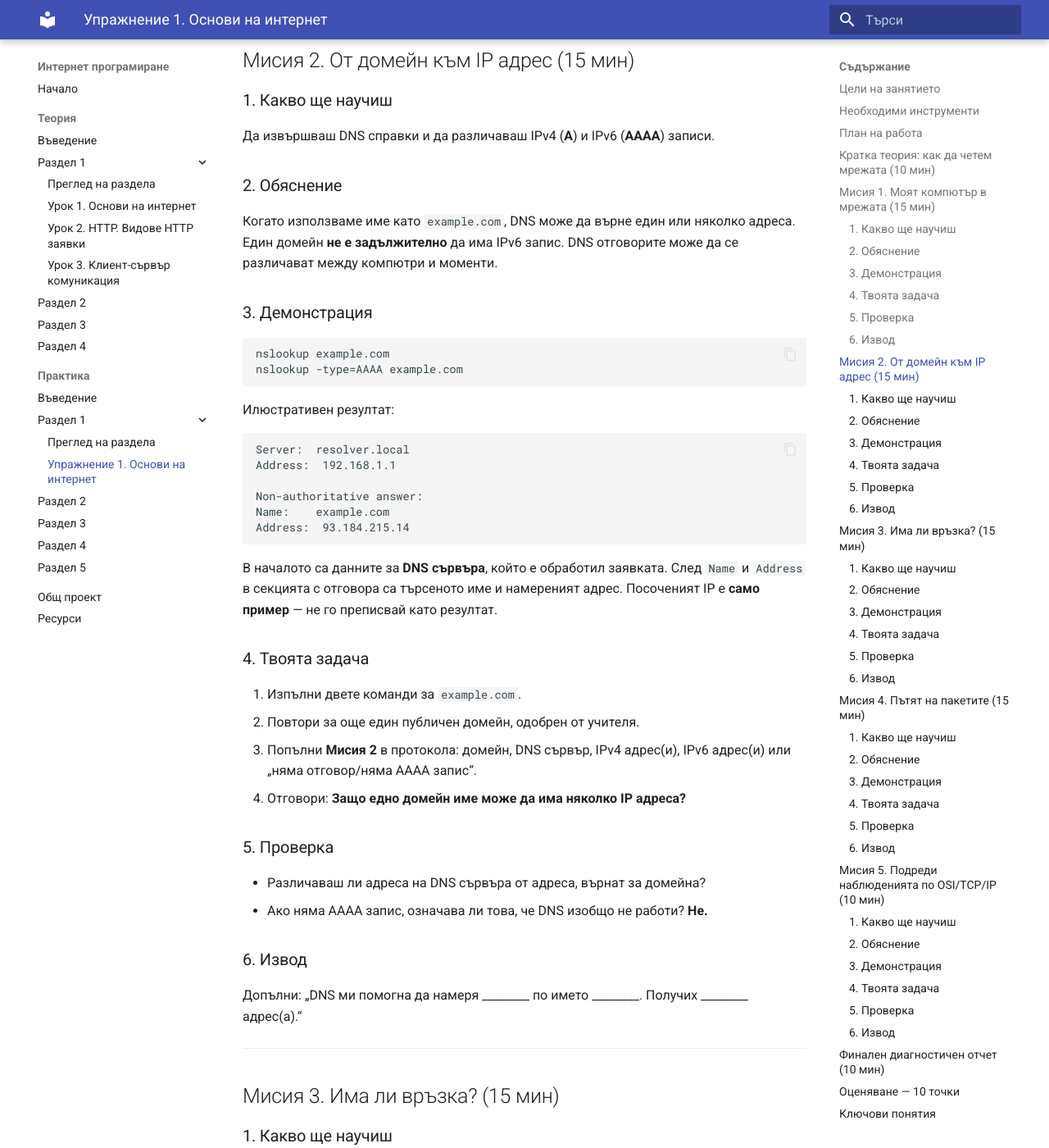
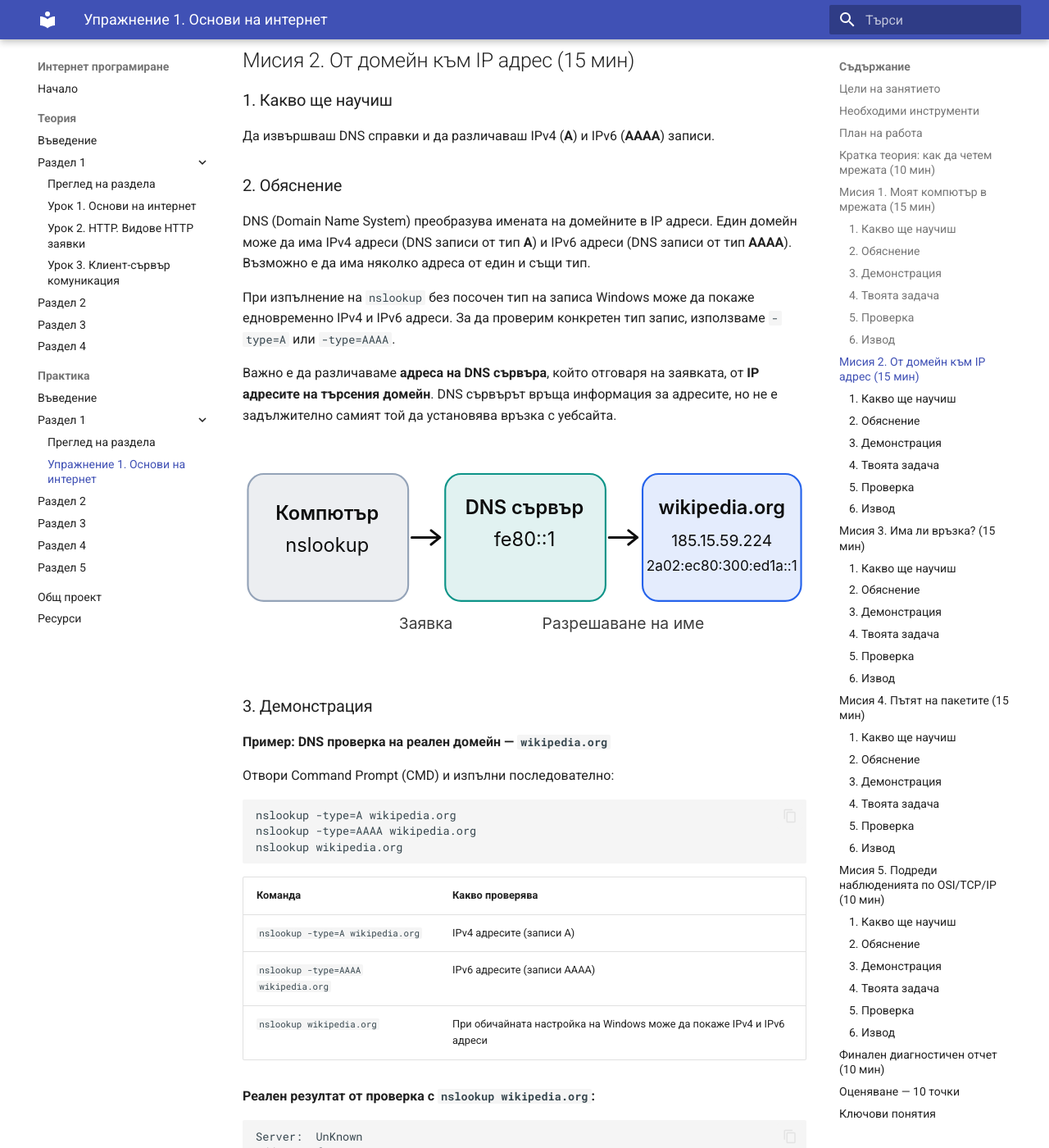
Before and after one commit to IlkoIliev/internet-programirane, an MkDocs documentation site: the page built from docs/praktika/razdel-1/uprazhnenie-urok-01-osnovi-na-internet.md, in a window 1280 px wide and 1400 px high, scrolled down 4171 px. Shown: the whole window at 82% size. Built offline with MkDocs 1.6.1 and Material for MkDocs 9.7.7, drawn with Linux system fonts in a browser that asks for light colours; some of the changed text lies outside the part shown.

Commit message:
Разширено обяснение на DNS и nslookup
Добавено обяснение за DNS, включително разлики между IPv4 и IPv6 адреси, и примери за използване на nslookup. Обновени инструкции за проверка на домейни и разяснения относно получените резултати.

````diff
--- a/docs/praktika/razdel-1/uprazhnenie-urok-01-osnovi-na-internet.md
+++ b/docs/praktika/razdel-1/uprazhnenie-urok-01-osnovi-na-internet.md
@@ -117,43 +117,90 @@ Ethernet adapter Ethernet:
 
 ### 2. Обяснение
 
-Когато използваме име като `example.com`, DNS може да върне един или няколко адреса. Един домейн **не е задължително** да има IPv6 запис. DNS отговорите може да се различават между компютри и моменти.
+DNS (Domain Name System) преобразува имената на домейните в IP адреси. Един домейн може да има IPv4 адреси (DNS записи от тип **A**) и IPv6 адреси (DNS записи от тип **AAAA**). Възможно е да има няколко адреса от един и същи тип.
+
+При изпълнение на `nslookup` без посочен тип на записа Windows може да покаже едновременно IPv4 и IPv6 адреси. За да проверим конкретен тип запис, използваме `-type=A` или `-type=AAAA`.
+
+Важно е да различаваме **адреса на DNS сървъра**, който отговаря на заявката, от **IP адресите на търсения домейн**. DNS сървърът връща информация за адресите, но не е задължително самият той да установява връзка с уебсайта.
+
+![DNS разрешаване на домейн](../../images/dns-razreshavane-na-domeyn.svg)
 
 ### 3. Демонстрация
 
+**Пример: DNS проверка на реален домейн — `wikipedia.org`**
+
+Отвори Command Prompt (CMD) и изпълни последователно:
+
 ```bat
-nslookup example.com
-nslookup -type=AAAA example.com
+nslookup -type=A wikipedia.org
+nslookup -type=AAAA wikipedia.org
+nslookup wikipedia.org
 ```
 
-Илюстративен резултат:
+| Команда | Какво проверява |
+|---|---|
+| `nslookup -type=A wikipedia.org` | IPv4 адресите (записи A) |
+| `nslookup -type=AAAA wikipedia.org` | IPv6 адресите (записи AAAA) |
+| `nslookup wikipedia.org` | При обичайната настройка на Windows може да покаже IPv4 и IPv6 адреси |
+
+**Реален резултат от проверка с `nslookup wikipedia.org`:**
 
 ```text
-Server:  resolver.local
-Address:  192.168.1.1
+Server:  UnKnown
+Address: fe80::1
 
 Non-authoritative answer:
-Name:    example.com
-Address:  93.184.215.14
+Name:    wikipedia.org
+Addresses: 2a02:ec80:300:ed1a::1
+           185.15.59.224
 ```
 
-В началото са данните за **DNS сървъра**, който е обработил заявката. След `Name` и `Address` в секцията с отговора са търсеното име и намереният адрес. Посоченият IP е **само пример** — не го преписвай като резултат.
+**Как да прочетем резултата?**
+
+- `Server: UnKnown` — DNS сървърът е отговорил, но `nslookup` не е установил неговото име. Това не е грешка в DNS заявката.
+- `Address: fe80::1` — адресът на DNS сървъра, към който е изпратена заявката. `fe80::1` е локален IPv6 адрес (link-local), а не адрес на Wikipedia.
+- `Non-authoritative answer` — отговорът идва от DNS сървър, който не е авторитетен за домейна; възможно е да използва кеширана информация.
+- `185.15.59.224` — IPv4 адрес, получен за `wikipedia.org`.
+- `2a02:ec80:300:ed1a::1` — IPv6 адрес, получен за `wikipedia.org`.
+
+
+!!! note "Важно"
+    Един домейн може да има няколко IPv4 или IPv6 адреса. Получените резултати може да се различават според момента на проверката и използвания DNS сървър. Записвай **реално получените адреси**, а не копирай тези от примера.
+
+**Помисли:** Защо адресът на DNS сървъра е IPv6 (`fe80::1`), а сред резултатите за Wikipedia има и IPv4 адрес?
+
+**Отговор:** DNS заявката и последващата връзка с уебсайта са различни процеси. Компютърът може да използва IPv6 за комуникация с DNS сървъра и да получи IPv4 адрес за търсения домейн.
 
 ### 4. Твоята задача
 
-1. Изпълни двете команди за `example.com`.
-2. Повтори за още един публичен домейн, одобрен от учителя.
+
+1. Изпълни трите DNS команди за `wikipedia.org`, показани в демонстрацията.
+2. Повтори проверката за `cloudflare.com`, като използваш `nslookup -type=A`, `nslookup -type=AAAA` и `nslookup`.
 3. Попълни **Мисия 2** в протокола: домейн, DNS сървър, IPv4 адрес(и), IPv6 адрес(и) или „няма отговор/няма AAAA запис“.
 4. Отговори: **Защо едно домейн име може да има няколко IP адреса?**
 
+
 ### 5. Проверка
 
-- Различаваш ли адреса на DNS сървъра от адреса, върнат за домейна?
-- Ако няма AAAA запис, означава ли това, че DNS изобщо не работи? **Не.**
+Отговори на следните въпроси:
+
+1. Каква е разликата между DNS записите **A** и **AAAA**?
+2. Какво показва редът `Server` в резултата от `nslookup`?
+3. Каква е разликата между адреса на DNS сървъра и IP адресите на търсения домейн?
+4. Защо един домейн може да има няколко IP адреса?
+5. Ако за даден домейн няма AAAA запис, означава ли това, че DNS услугата не работи? **Обоснови отговора си.**
 
 ### 6. Извод
 
-Допълни: „DNS ми помогна да намеря ________ по името ________. Получих ________ адрес(а).“
+Попълни изреченията въз основа на собствените си резултати:
+
+- DNS преобразува домейн имена в __________.
+- DNS записът от тип **A** съдържа __________ адрес.
+- DNS записът от тип **AAAA** съдържа __________ адрес.
+- При проверката на `wikipedia.org` получих __________ IPv4 адрес(а) и __________ IPv6 адрес(а).
+- Адресът на използвания DNS сървър е __________.
+
+**Заключение:** Обясни с 2–3 изречения как DNS помага на компютъра да открива сървъри в интернет.
 
 ---
 
````
